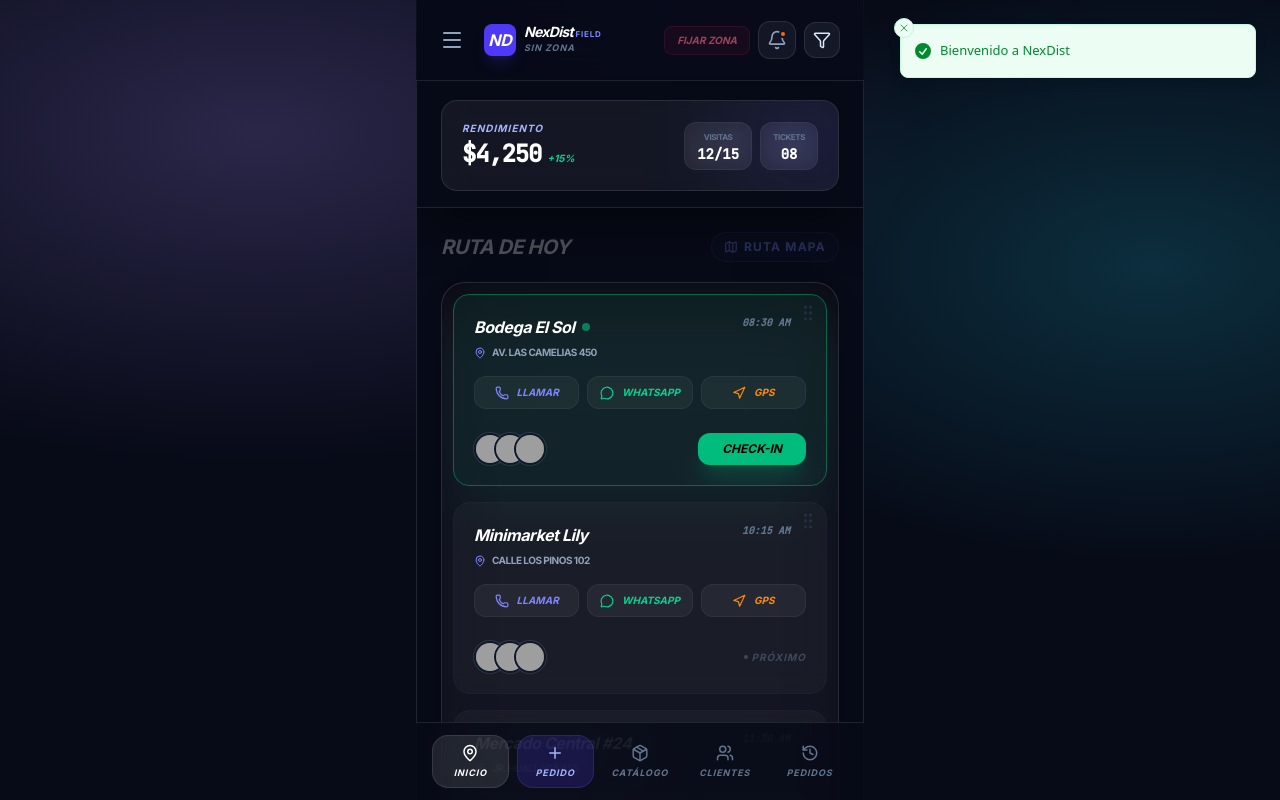
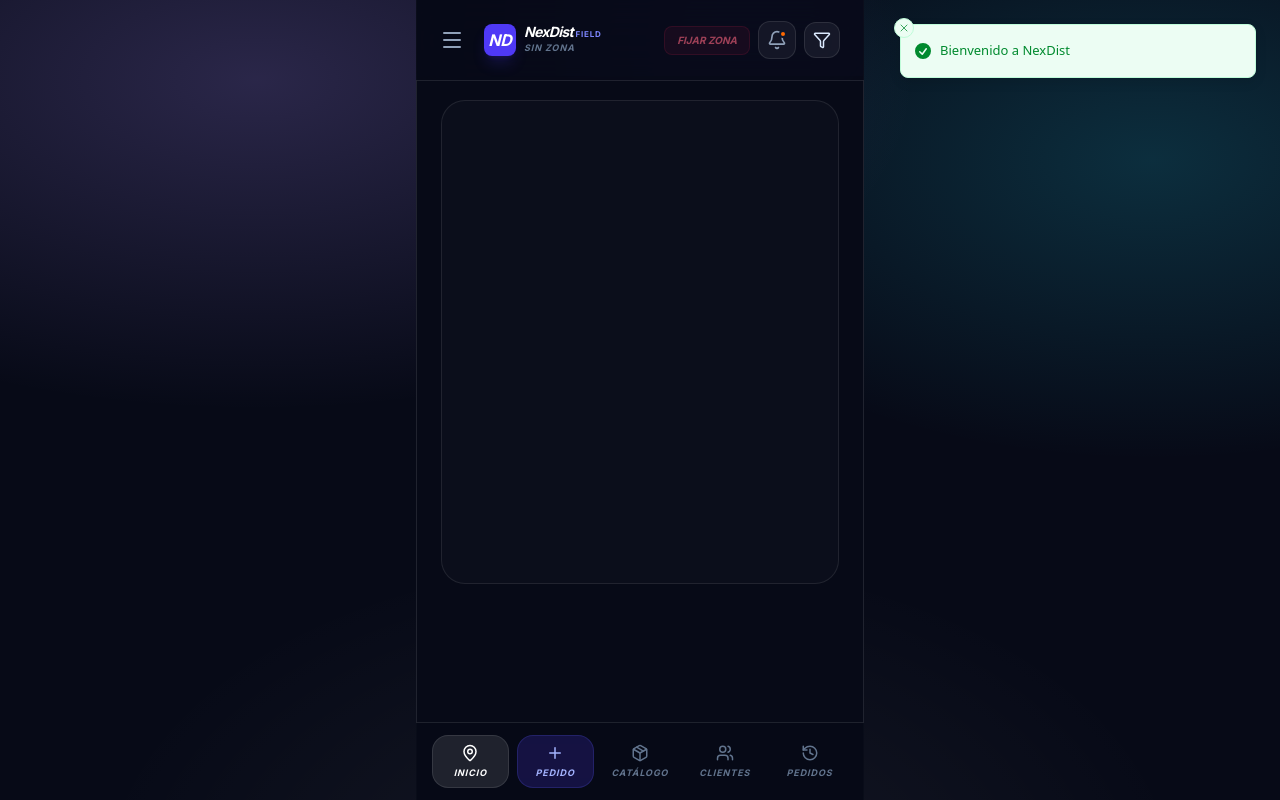
Before and after one commit to andersont2713-prog/NexDis, a React (Vite) app in the folder NexDis/: page /login in a window 1280 px wide. Both pictures are taken after typing "Sample", "Sample123" into the empty fields and a click on the button "INGRESAR AL SISTEMA". Shown: the top 800 px of the page. Built offline with nearby package versions, Linux system fonts and the light colour scheme; grey boxes are pictures that could not be loaded.

Commit message:
Refactor SellerHome component to remove unnecessary header and card elements, streamlining the layout for a cleaner interface. Introduced a simplified structure with a focus on background styling, setting the stage for future enhancements.

```diff
--- a/NexDis/src/App.tsx
+++ b/NexDis/src/App.tsx
@@ -624,36 +624,6 @@
 
   return (
     <div className="flex-1 flex flex-col h-full relative overflow-hidden" style={{ backgroundColor: 'var(--app-bg)', color: 'var(--app-fg)' }}>
-      <div
-        className="shrink-0 z-40 backdrop-blur-xl px-6 pt-6 pb-4 border-b shadow-2xl relative sticky top-0"
-        style={{
-          background: 'color-mix(in srgb, var(--app-bg) 92%, transparent)',
-          borderColor: 'var(--app-border)',
-          boxShadow: '0 25px 50px -12px rgba(0,0,0,0.55)',
-        }}
-      >
-        <div className="frosted-card bg-indigo-600/10 border-indigo-500/20 shadow-indigo-500/5 relative overflow-hidden p-4 rounded-2xl flex items-center justify-between">
-          <div className="relative z-10">
-            <p className="text-indigo-300 text-[10px] font-bold uppercase tracking-widest mb-0.5 italic">Rendimiento</p>
-            <div className="flex items-end gap-1.5">
-              <h2 className="text-2xl font-black text-white font-mono tracking-tighter">$4,250</h2>
-              <span className="text-emerald-400 text-[10px] font-bold mb-1 italic">+15%</span>
-            </div>
-          </div>
-          <div className="flex gap-2 relative z-10">
-            <div className="bg-white/5 border border-white/5 rounded-xl p-2 px-3 backdrop-blur-md text-center">
-              <p className="text-[8px] text-slate-500 font-bold uppercase tracking-tighter">Visitas</p>
-              <p className="text-sm font-black text-white font-mono leading-none mt-1">12/15</p>
-            </div>
-            <div className="bg-white/5 border border-white/5 rounded-xl p-2 px-3 backdrop-blur-md text-center">
-              <p className="text-[8px] text-slate-500 font-bold uppercase tracking-tighter">Tickets</p>
-              <p className="text-sm font-black text-white font-mono leading-none mt-1">08</p>
-            </div>
-          </div>
-          <div className="absolute -right-8 -top-8 w-32 h-32 bg-indigo-500 rounded-full blur-[60px] opacity-20"></div>
-        </div>
-      </div>
-
       <div className="flex-1 overflow-hidden px-6 py-6 pb-32 flex flex-col min-h-0 relative">
         {/* Capa base estática SOLO bajo cabeceras (no cubre el sticky/KPI) */}
         <div
@@ -663,43 +633,13 @@
               'linear-gradient(180deg, color-mix(in srgb, var(--app-bg) 70%, transparent) 0%, color-mix(in srgb, var(--app-bg) 92%, transparent) 100%)',
           }}
         />
-
-        <div className="flex items-center justify-between mb-5 shrink-0">
-          <h3 className="text-xl font-black italic text-white uppercase flex items-center gap-2 tracking-tight">Ruta de Hoy</h3>
-          <button className="text-indigo-400 text-xs font-bold uppercase tracking-widest border border-indigo-400/20 px-3 py-1.5 rounded-full flex items-center gap-1.5 bg-indigo-400/5">
-            <MapIcon size={14} />
-            Ruta Mapa
-          </button>
-        </div>
-
-        {/* Solo las tarjetas hacen scroll (se deslizan sobre la capa base) */}
-        <div className="flex-1 min-h-0 relative z-10">
-          {/* Fondo “grueso” estático detrás de las tarjetas */}
-          <div
-            className="absolute inset-0 rounded-3xl border pointer-events-none z-0"
-            style={{
-              background:
-                'linear-gradient(180deg, color-mix(in srgb, var(--app-card) 92%, transparent) 0%, color-mix(in srgb, var(--app-card) 80%, transparent) 100%)',
-              borderColor: 'color-mix(in srgb, var(--app-border) 85%, transparent)',
-              boxShadow: '0 30px 80px -40px rgba(0,0,0,0.85) inset, 0 20px 50px -30px rgba(0,0,0,0.55)',
-            }}
-          />
-
-          <div className="h-full overflow-y-auto no-scrollbar min-h-0 px-3 py-3 bg-transparent overscroll-contain relative z-10">
-            <Reorder.Group axis="y" values={visits} onReorder={setVisits} className="space-y-4">
-              <AnimatePresence>
-                {visits.map((visit) => (
-                  <VisitCardWrapper
-                    key={visit.id}
-                    visit={visit}
-                    onCheckIn={() => handleCheckIn(visit.id)}
-                    onSelect={() => handleSelect(visit.id)}
-                  />
-                ))}
-              </AnimatePresence>
-            </Reorder.Group>
-          </div>
-        </div>
+        {/* Pantalla limpia: sin cabecera interna ni tarjetas (inicio de reestructuración) */}
+        <div className="flex-1 min-h-0 relative z-10 rounded-3xl border"
+          style={{
+            borderColor: 'color-mix(in srgb, var(--app-border) 85%, transparent)',
+            background: 'color-mix(in srgb, var(--app-card) 35%, transparent)',
+          }}
+        />
       </div>
     </div>
   );
```
